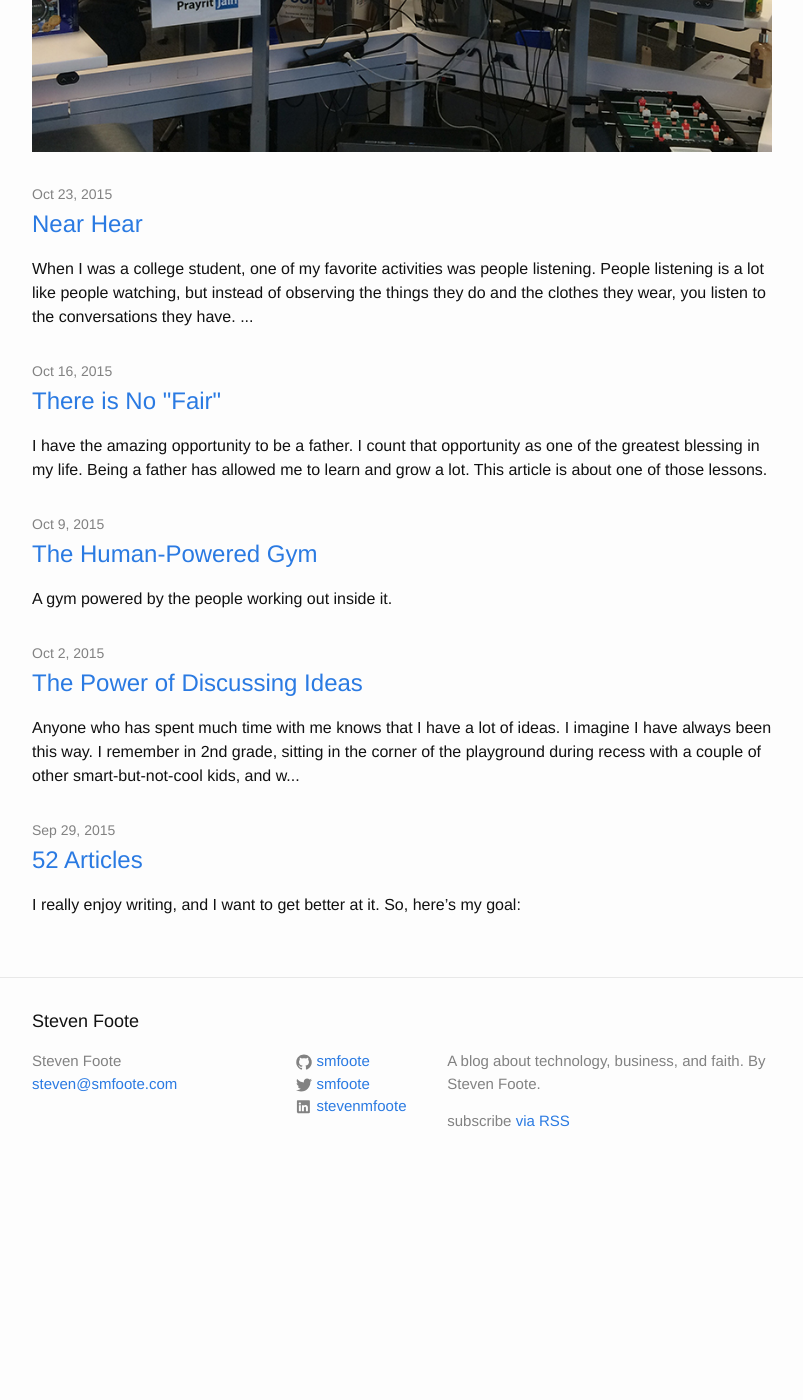
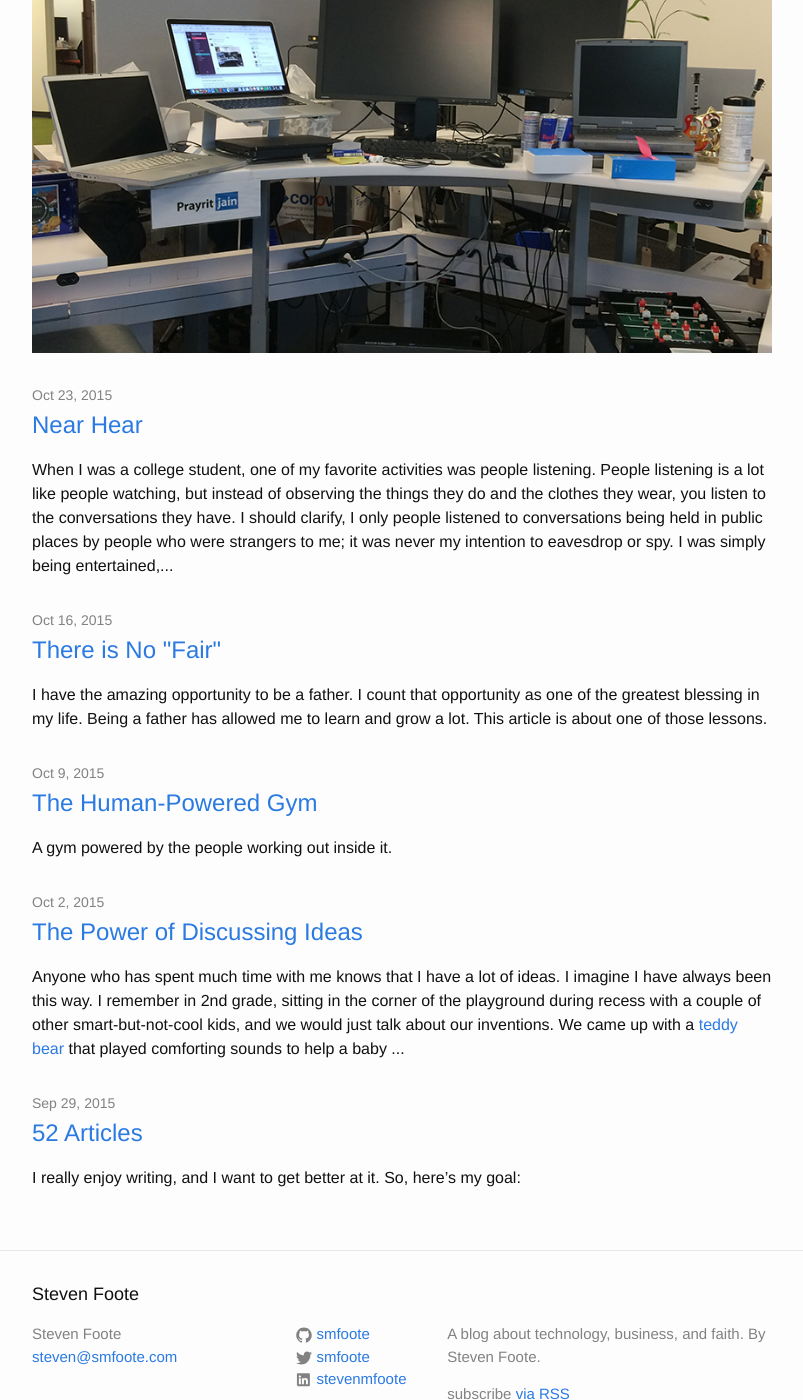
Before and after one commit to smfoote/smfoote.github.io, a Jekyll site: the page built from index.html, in a window 1280 px wide and 1400 px high, scrolled down 1227 px. Shown: the whole window, without its empty margins (238-1041 px from the left). Built offline with Jekyll 4.4.1, drawn with Linux system fonts in a browser that asks for light colours; the list of posts is cut into pages by our own code; before the commit the page ends 2420 px from its top, so only the background shows below that; some of the changed lines change nothing that is shown; some of the changed text lies outside the part shown.

Commit message:
Add foolishness and faith article

```diff
--- /dev/null
+++ b/_posts/2015-11-13-foolishness-and-faith.md
@@ -0,0 +1,51 @@
+---
+layout: post
+title: "Foolishness and Faith"
+tags: 52articles faith religion knowledge
+comments: true
+---
+
+Throughout my life, I have made no attempt to hide my faith. Though I have not openly broadcast it (with a [two year exception](https://www.mormon.org/values/missionary-work)), I have done my best to be [an example of the believers](https://www.lds.org/scriptures/nt/1-tim/4.12?lang=eng#11), and I think that most people who know me are aware of what I believe. For the purposes of this article, and to clear up any possible ambiguity, I will be explicit here about some of my most cherished beliefs.
+
+- I believe in God. I believe that he is an actual Being with a perfect, immortal, physical body. I believe that all men and women were [created in His image](https://www.lds.org/scriptures/ot/gen/1.27?lang=eng#26).
+- I believe that God is my Heavenly Father. I believe that He is a kind, loving, and merciful Father.
+- I believe in Jesus Christ. I believe that He is the Son of God. I believe that He is the Savior, and that He has the power to save all those who believe in Him and do His will.
+- I believe that Jesus Christ rose from the dead with a perfect, immortal body, never to die again.
+- I believe that the end of this mortal life is not the end of our existence. I believe that we will all be resurrected, as Jesus was, and because Jesus was.
+- I believe that sin is real, and that justice is real. Or, in other words, I believe that morality and truth are not relative, but eternal.
+- I believe that a [fullness](https://www.lds.org/scriptures/ot/ps/16.11?lang=eng#10) of [joy](https://www.lds.org/scriptures/bofm/3-ne/28.10?lang=eng#9) can only be achieved by living as God wants us to live and returning to His presence.
+- I believe that it is only through the atonement of Jesus Christ that we can [return to God's presence](https://www.mormon.org/beliefs/plan-of-salvation).
+- I believe that God reveals His will to us through prophets and apostles, and that the Bible and Book of Mormon are the word of God, as revealed to and written by prophets and apostles.
+-  I believe that God continues to call [prophets](http://www.mormonnewsroom.org/ldsnewsroom/eng/news-releases-stories/thomas-s-monson-named-16th-church-president) and [apostles](http://www.mormonnewsroom.org/article/three-named-to-the-quorum-of-the-twelve-apostles) today.
+
+I have held these beliefs since I was a child, though they have become more solidified through years of experience, study, fast, and prayer. As a child I did not realize that my beliefs might be considered [peculiar](https://www.lds.org/scriptures/ot/deut/14.2?lang=eng#1), but as the innocence and shelter of childhood have been replaced by the experience and exposure of adult life, I have realized that what I believe is often considered strange. I remember as a young teenager when I realized that the members of my favorite band did not follow the same moral standards that guide my life. It seems so obvious now, but I would rather think of my younger self as optimistic about the world than ignorant.
+
+Through years of education, I have perceived that many in the world, especially the more educated, consider the things I believe to not just be peculiar and strange, but ignorant and foolish. I have spent many years and countless hours pursuing education, a pursuit I continue even years after my formal education has ended. I love the sciences. [STEM](https://en.wikipedia.org/wiki/Science,_Technology,_Engineering,_and_Mathematics) is my livelihood. It hurts to think that I might be considered foolish by the science community because I believe in God. This realization has been painful for me, and has been the cause for a lot of reflection.
+
+## Foolishness
+
+As I have reflected on alleged foolishness of my faith, I have questioned more than once if my beliefs are in fact foolish. I would not say that my questioning ever arrives at doubt, but I have done a great deal of mental reconciliation. How can some of the truths that I find so [plain and precious](https://www.lds.org/scriptures/bofm/1-ne/19.3?lang=eng#2) be considered foolish to my peers? I have always arrived at the same conclusion, which is this: despite the criticism and ridicule, my beliefs do not seem foolish to me. To me, they are not inconsistent with the truths I learn from science. Instead, they enhance my understanding of science and nature.
+
+This conclusion has led me, however, to another question. Why is the general sentiment of the scientific community a disdain or dismissal of religious belief? Or, in other words, why do my peers think my beliefs are foolish when they don't seem foolish to me? The answer I found has further increased my faith.
+
+<blockquote>But the natural man receiveth not the things of the Spirit of God: for they are foolishness unto him: neither can he know them, because they are spiritually discerned.</blockquote>
+
+[1 Corinthians 2:14](https://www.lds.org/scriptures/nt/1-cor/2.14?lang=eng#13)
+
+In this passage, I interpret the "natural man" to be anyone who has not taken the time and opportunity to develop their faith. The message of the passage, then, is that spiritual or religious beliefs are expected to be seen as foolishness to those who don't believe. They cannot know them, or understand them, so it is no surprise that they see them as foolish.
+
+## Faith
+
+The beliefs I listed above are essential to the way I live my life. They give me hope and purpose. They give me direction about how to treat other people, how to do my work, how to care for my body, and how to raise my children. They help me understand the good and bad things that happen in life. They give me hope that the person I am and the love I have for my family and friends will last longer than the few decades I get to live in this frail, vulnerable, incredible body on this corrupt, problem-ridden, amazingly beautiful earth.
+
+Through my reflecting and pondering, I have recognized that, if viewed through the lens of skepticism, the things I believe in really do sound strange, foolish, or even a bit crazy. I believe that Jesus Christ literally rose from the dead. Indeed, this belief is the key to everything else I believe. If Jesus did not rise again, everything else I believe in falls apart. But this claim sounds completely beyond belief. I have never known or even heard of anyone else (other than [those mentioned in the Bible](https://www.lds.org/scriptures/nt/matt/27.52?lang=eng#51)) who has risen from the dead. I have no scientific evidence that returning from death is possible, and overwhelming evidence that it is not. And still I believe, unwaveringly, that Jesus Christ rose from the dead. This belief is not the effect of a [frenzied mind](https://www.lds.org/scriptures/bofm/alma/30.16?lang=eng#15), no longer able to think for itself. I have considered the alternative and I have chosen faith consciously and intentionally.
+
+The existence of God cannot be proved by science, which bolsters the arguments of the skeptics. But the existence of God cannot be disproved by science, which bolsters the faith of the believers. In the end, to know if God lives, or if any of the other beliefs I listed are true, we must rely on faith. Even if God appeared to us, even if he lived among us, we would still need faith to believe in His power and to trust His plan. Jesus, the God of the Old Testament, the Great [I am](https://www.lds.org/scriptures/nt/john/8.58?lang=eng#57), lived among the Jews and many still didn't believe in Him and the things he taught.
+
+The way that a person gains faith is remarkably similar to the scientific method. Jesus taught that if we do the will of God, we will know that the His teachings come from God ([John 7:17](https://www.lds.org/scriptures/nt/john/7.17?lang=eng#16)). The prophet Alma, in the Book of Mormon, taught that to gain faith we have to do "[an experiment](https://www.lds.org/scriptures/bofm/alma/32.27?lang=eng#26)" on the teachings. After doing the experiment, we must observe, and the result can be "spiritually discerned", as the passage above states. Spiritual discernment is a difficult concept, especially for the scientifically-oriented mind. The things of the spirit cannot easily be measured or recorded, but I know that they are just as real as the things that can be seen, touched, or heard. They can be heard, but only if you have [ears to hear](https://www.lds.org/scriptures/nt/mark/4.9?lang=eng#8).
+
+## Humility
+
+The ability to discern spiritual things is available to everyone, but to have it we have to want it, and we cannot want it only to disprove it. Indeed, even a intellectual curiosity is not enough. Believing in spiritual things is not a passive activity; [faith requires action](https://www.lds.org/scriptures/nt/james/2.18-20?lang=eng#17), and the ability to discern spiritual things requires a desire to act. Implied in this desire is a recognition that we do not know everything and that we need to change. The scriptures call this a [broken heart](https://www.lds.org/scriptures/ot/ps/34.18?lang=eng#17) and a [contrite spirit](https://www.lds.org/scriptures/bofm/3-ne/12.19?lang=eng#18).
+
+The ironic thing about gaining knowledge is that as we gain knowledge [we lose the humility required to gain more knowledge](https://www.lds.org/scriptures/bofm/2-ne/9.28-29?lang=eng#27). We may look around the modern world and think, "We've got it all figured out." But considering how little we know about the distant galaxies, the oceans of Earth, or even our own bodies should quickly humble us again. With this humility we can recognize that we have a lot to learn, and if we are open to learning of spiritual things, an entire hope-filled world is opened to us. To the world it may be foolishness, but I prefer to call it faith, and I wouldn't want to live without it.
--- a/index.html
+++ b/index.html
@@ -14,7 +14,7 @@
         <h2>
           <a class="post-link" href="{{ post.url | prepend: site.baseurl }}">{{ post.title }}</a>
         </h2>
-        {{ post.excerpt | truncate: 250}}
+        {{ post.excerpt | truncate: 450}}
       </li>
     {% endfor %}
   </ul>
```
